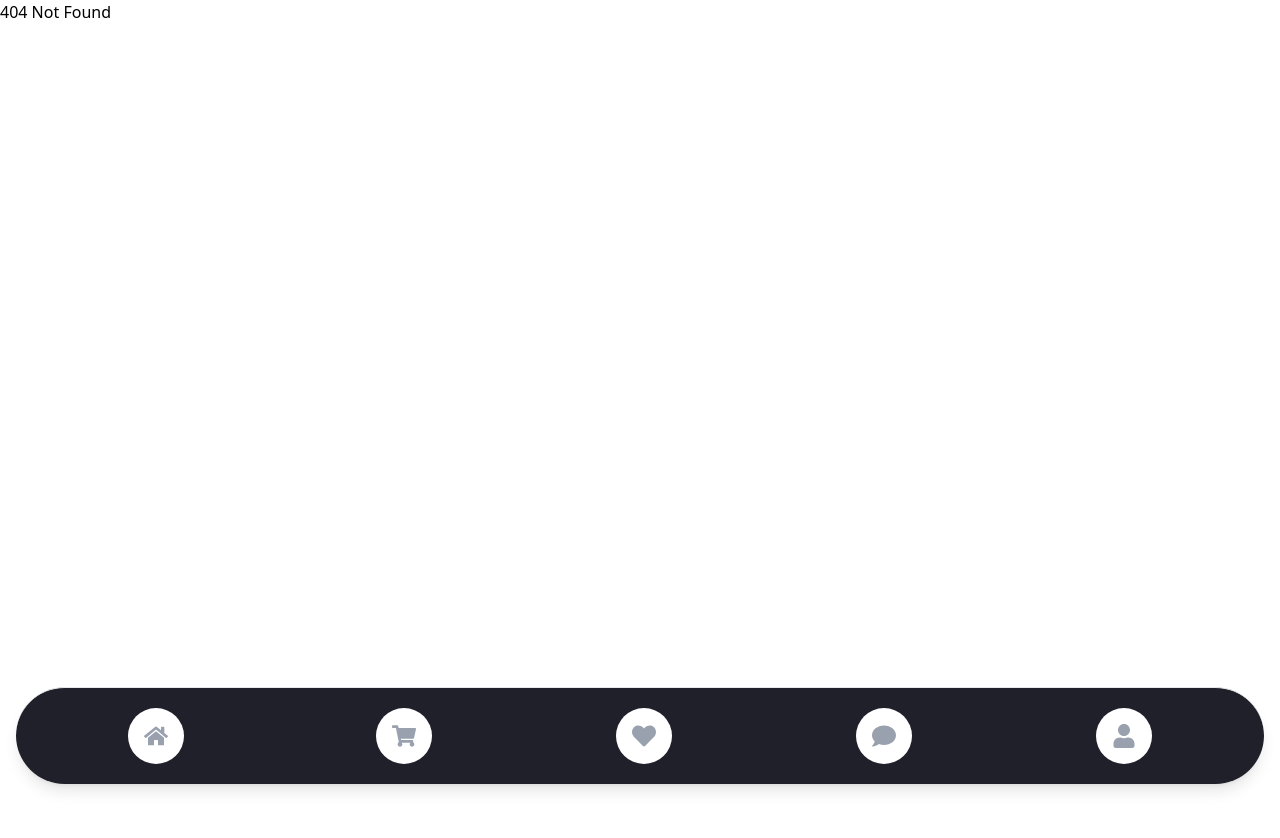
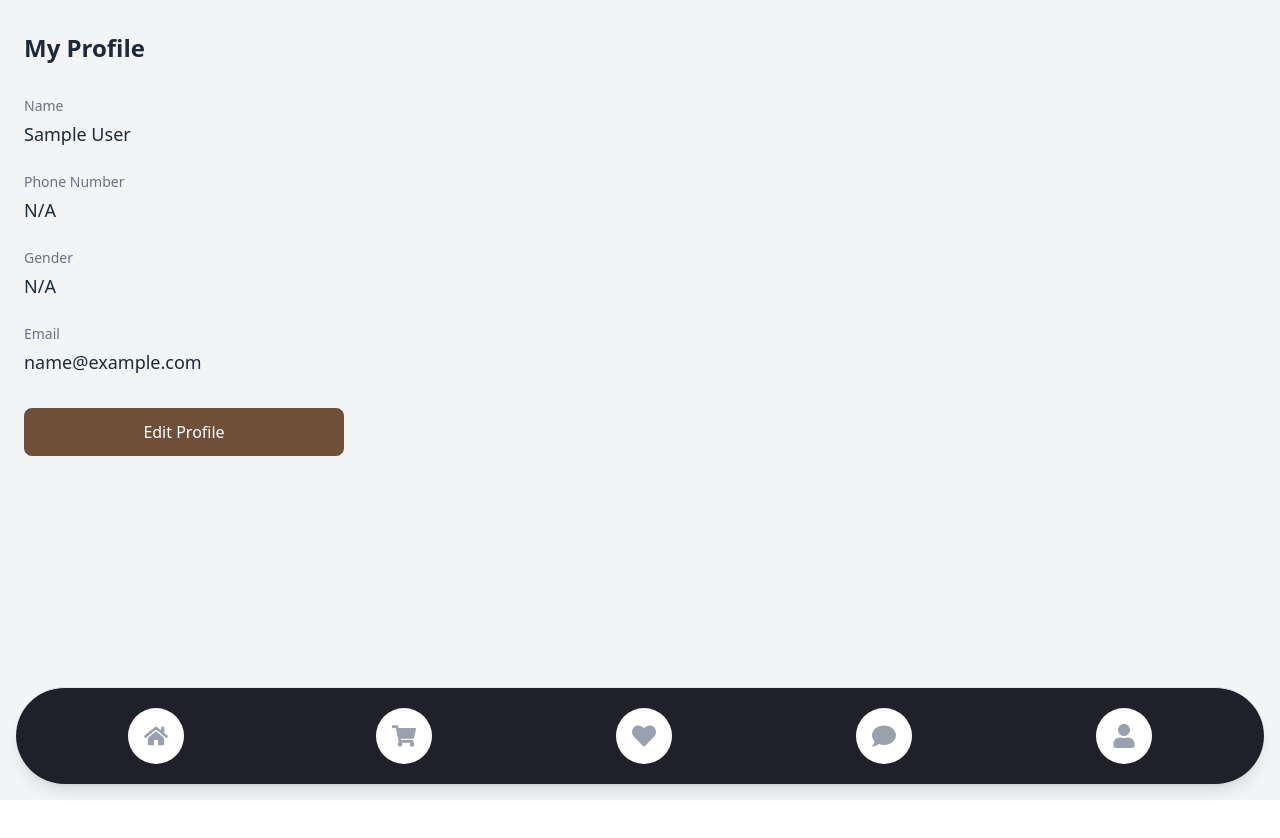
Before and after one commit to iamkayourday/E-Commerce_store, a React (Vite) app: page /your-profile in a window 1280 px wide. Before the commit this address had no page. Shown: the top 838 px of the page. Before the commit the page ends 800 px from the top, so only its background shows below. Built offline with nearby package versions, Linux system fonts and the light colour scheme; sample sign-in values are in the browser's storage.

Commit message:
add MyProfile component for user profile management; update App routing to include MyProfile page

```diff
--- a/src/App.jsx
+++ b/src/App.jsx
@@ -19,6 +19,7 @@ import PaymentMethods from "./Pages/Profile/paymentMethods";
 import Orders from "./Pages/Profile/Orders";
 import Settings from  "./Pages/Profile/Settings";
 import ProtectedRoute from "./Components/ProtectedRoutes"; // Import the ProtectedRoute component
+import MyProfile from "./Pages/Profile/MyProfile";
 
 // Layout Component
 function Layout({ children }) {
@@ -88,6 +89,7 @@ function App() {
               <Route path="/payment-method" element={<PaymentMethods />} />
               <Route path="/my-orders" element={<Orders />} />
               <Route path="/settings" element={<Settings />} />
+              <Route path="/your-profile" element={<MyProfile/>} />
             </Route>
 
             {/* Fallback Route (e.g., 404 Not Found) */}
--- a/src/Auth/SignIn.jsx
+++ b/src/Auth/SignIn.jsx
@@ -1,5 +1,12 @@
 import React, { useState } from "react";
-import { FaEye, FaEyeSlash, FaGoogle, FaFacebook, FaApple } from "react-icons/fa";
+import {
+  FaEye,
+  FaEyeSlash,
+  FaGoogle,
+  FaFacebook,
+  FaApple,
+  FaArrowLeft,
+} from "react-icons/fa";
 import { Link, useNavigate } from "react-router-dom";
 
 const SignIn = () => {
@@ -36,11 +43,24 @@ const SignIn = () => {
   };
 
   return (
+    <>
+      <div className="flex items-center mb-6">
+        <button
+          onClick={() => navigate("/")} // Go back to the previous page
+          className="flex items-center p-4 space-x-2"
+        >
+          <FaArrowLeft className="w-6 h-6 text-gray-700" />
+          <span className="text-gray-700">Go Back Home</span>
+        </button>
+      </div>
+
       <div className="min-h-screen flex items-center justify-center px-6">
         <div className="p-6 w-full max-w-md">
           {/* Header */}
           <h2 className="text-2xl font-bold text-center">Sign In</h2>
-        <p className="text-gray-600 text-center mt-6 mb-6">Hi, welcome back! You've been missed.</p>
+          <p className="text-gray-600 text-center mt-6 mb-6">
+            Hi, welcome back! You've been missed.
+          </p>
 
           {/* Error Message */}
           {error && (
@@ -66,7 +86,9 @@ const SignIn = () => {
 
             {/* Password */}
             <div className="mb-4 relative">
-            <label className="block text-gray-700 font-medium">Password</label>
+              <label className="block text-gray-700 font-medium">
+                Password
+              </label>
               <div className="relative">
                 <input
                   type={showPassword ? "text" : "password"}
@@ -88,7 +110,10 @@ const SignIn = () => {
 
             {/* Forgot Password */}
             <div className="flex justify-end mb-4">
-            <a href="#" className="text-[#704f38] text-sm font-medium hover:underline">
+              <a
+                href="#"
+                className="text-[#704f38] text-sm font-medium hover:underline"
+              >
                 Forgot password?
               </a>
             </div>
@@ -125,12 +150,16 @@ const SignIn = () => {
           {/* Sign Up Link */}
           <p className="text-center text-gray-700 mt-6">
             Don't have an account?{" "}
-          <Link to="/sign-up" className="text-[#704f38] font-medium hover:underline">
+            <Link
+              to="/sign-up"
+              className="text-[#704f38] font-medium hover:underline"
+            >
               Sign Up
             </Link>
           </p>
         </div>
       </div>
+    </>
   );
 };
 
--- a/src/Pages/Profile.jsx
+++ b/src/Pages/Profile.jsx
@@ -189,6 +189,7 @@ const Profile = () => {
           <FaChevronRight className="w-5 h-5 text-gray-400" />
         </div> */}
       </div>
+      <div className="mt-20"></div>
     </div>
   );
 };
--- /dev/null
+++ b/src/Pages/Profile/MyProfile.jsx
@@ -0,0 +1,131 @@
+import React, { useEffect, useState } from "react";
+
+const MyProfile = () => {
+  const [userProfile, setUserProfile] = useState({
+    name: "",
+    phoneNumber: "",
+    gender: "",
+  });
+  const [userAccount, setUserAccount] = useState({
+    email: "",
+  });
+
+  const [isEditing, setIsEditing] = useState(false);
+
+  // Fetch data from localStorage on component mount
+  useEffect(() => {
+    const profileData = JSON.parse(localStorage.getItem("userProfile")) || {};
+    const accountData = JSON.parse(localStorage.getItem("userAccount")) || {};
+
+    setUserProfile(profileData);
+    setUserAccount(accountData);
+  }, []);
+
+  // Handle form submission to update localStorage
+  const handleSave = (e) => {
+    e.preventDefault();
+
+    // Update localStorage
+    localStorage.setItem("userProfile", JSON.stringify(userProfile));
+
+    alert("Profile updated successfully!");
+    setIsEditing(false); // Exit edit mode
+  };
+
+  return (
+    <div className="min-h-screen bg-gray-100 px-6 py-8">
+      <h2 className="text-2xl font-bold text-gray-800 mb-8">My Profile</h2>
+
+      {!isEditing ? (
+        <>
+          {/* Display Profile Information */}
+          <div className="space-y-6">
+            <div>
+              <span className="block text-sm font-medium text-gray-500">Name</span>
+              <span className="block text-lg text-gray-800 mt-1">{userProfile.name || "N/A"}</span>
+            </div>
+            <div>
+              <span className="block text-sm font-medium text-gray-500">Phone Number</span>
+              <span className="block text-lg text-gray-800 mt-1">{userProfile.phoneNumber || "N/A"}</span>
+            </div>
+            <div>
+              <span className="block text-sm font-medium text-gray-500">Gender</span>
+              <span className="block text-lg text-gray-800 mt-1">{userProfile.gender || "N/A"}</span>
+            </div>
+            <div>
+              <span className="block text-sm font-medium text-gray-500">Email</span>
+              <span className="block text-lg text-gray-800 mt-1">{userAccount.email || "N/A"}</span>
+            </div>
+          </div>
+
+          {/* Edit Button */}
+          <button
+            onClick={() => setIsEditing(true)}
+            className="mt-8 w-full max-w-xs bg-[#704f38] text-white p-3 rounded-lg font-medium hover:bg-[#5a3c2d] transition duration-300"
+          >
+            Edit Profile
+          </button>
+        </>
+      ) : (
+        <>
+          {/* Editable Form */}
+          <form onSubmit={handleSave} className="space-y-6">
+            <div>
+              <label className="block text-sm font-medium text-gray-500">Name</label>
+              <input
+                type="text"
+                value={userProfile.name}
+                onChange={(e) => setUserProfile({ ...userProfile, name: e.target.value })}
+                className="w-full p-3 mt-1 border border-gray-300 rounded-lg focus:ring-2 focus:ring-[#704f38] outline-none"
+                required
+              />
+            </div>
+            <div>
+              <label className="block text-sm font-medium text-gray-500">Phone Number</label>
+              <input
+                type="text"
+                value={userProfile.phoneNumber}
+                onChange={(e) => setUserProfile({ ...userProfile, phoneNumber: e.target.value })}
+                className="w-full p-3 mt-1 border border-gray-300 rounded-lg focus:ring-2 focus:ring-[#704f38] outline-none"
+                required
+              />
+            </div>
+            <div>
+              <label className="block text-sm font-medium text-gray-500">Gender</label>
+              <select
+                value={userProfile.gender}
+                onChange={(e) => setUserProfile({ ...userProfile, gender: e.target.value })}
+                className="w-full p-3 mt-1 border border-gray-300 rounded-lg focus:ring-2 focus:ring-[#704f38] outline-none"
+                required
+              >
+                <option value="">Select Gender</option>
+                <option value="male">Male</option>
+                <option value="female">Female</option>
+                <option value="other">Other</option>
+              </select>
+            </div>
+            <div>
+              <label className="block text-sm font-medium text-gray-500">Email</label>
+              <input
+                type="email"
+                value={userAccount.email}
+                disabled
+                className="w-full p-3 mt-1 border border-gray-300 rounded-lg bg-gray-100 text-gray-500 cursor-not-allowed"
+              />
+            </div>
+
+            {/* Save Button */}
+            <button
+              type="submit"
+              className="mt-8 w-full max-w-xs bg-[#704f38] text-white p-3 rounded-lg font-medium hover:bg-[#5a3c2d] transition duration-300"
+            >
+              Save Changes
+            </button>
+          </form>
+        </>
+      )}
+    </div>
+  );
+};
+
+export default MyProfile;
```
Lines whose indentation alone changed are shown as unchanged.
